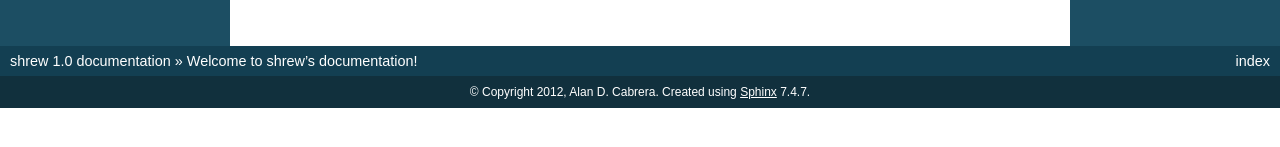
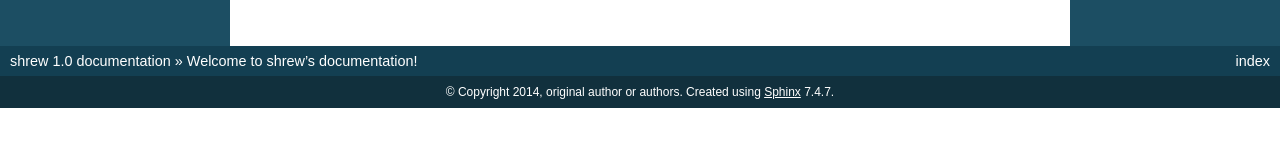
Before and after one commit to litters/shrew, a Sphinx documentation site: the page built from docs/index.rst, in a window 1280 px wide. Shown: the part 253-400 px from the top of the page. Built offline with Sphinx 7.4.7, drawn with Linux system fonts in a browser that asks for light colours.

Commit message:
Updated documentation bits

```diff
--- a/README.rst
+++ b/README.rst
@@ -37,7 +37,7 @@
 Documentation
 =============
 
-Full Documentation: http://readthedocs.org/docs/shrew.
+Full Documentation: http://shrew.readthedocs.org/en/latest.
 
 You will need sphinx_ installed to generate the
 documentation. Documentation can be generated by running ``python
--- a/docs/conf.py
+++ b/docs/conf.py
@@ -41,7 +41,7 @@
 
 # General information about the project.
 project = u'shrew'
-copyright = u'2012, Alan D. Cabrera'
+copyright = u'2014, original author or authors'
 
 # The version info for the project you're documenting, acts as replacement for
 # |version| and |release|, also used in various other places throughout the
@@ -184,7 +184,7 @@
 # (source start file, target name, title, author, documentclass [howto/manual]).
 latex_documents = [
   ('index', 'shrew.tex', u'shrew Documentation',
-   u'Alan D. Cabrera', 'manual'),
+   u'original author or authors', 'manual'),
 ]
 
 # The name of an image file (relative to this directory) to place at the top of
@@ -214,7 +214,7 @@
 # (source start file, name, description, authors, manual section).
 man_pages = [
     ('index', 'shrew', u'shrew Documentation',
-     [u'Alan D. Cabrera'], 1)
+     [u'original author or authors'], 1)
 ]
 
 # If true, show URL addresses after external links.
@@ -228,7 +228,7 @@
 #  dir menu entry, description, category)
 texinfo_documents = [
   ('index', 'shrew', u'shrew Documentation',
-   u'Alan D. Cabrera', 'shrew', 'One line description of project.',
+   u'original author or authors', 'shrew', 'One line description of project.',
    'Miscellaneous'),
 ]
 
--- a/setup.py
+++ b/setup.py
@@ -1,7 +1,7 @@
 #!/usr/bin/env python
 
 """
- Copyright 2012 the original author or authors
+ Copyright 2014 the original author or authors
 
  Licensed under the Apache License, Version 2.0 (the "License");
  you may not use this file except in compliance with the License.
```
